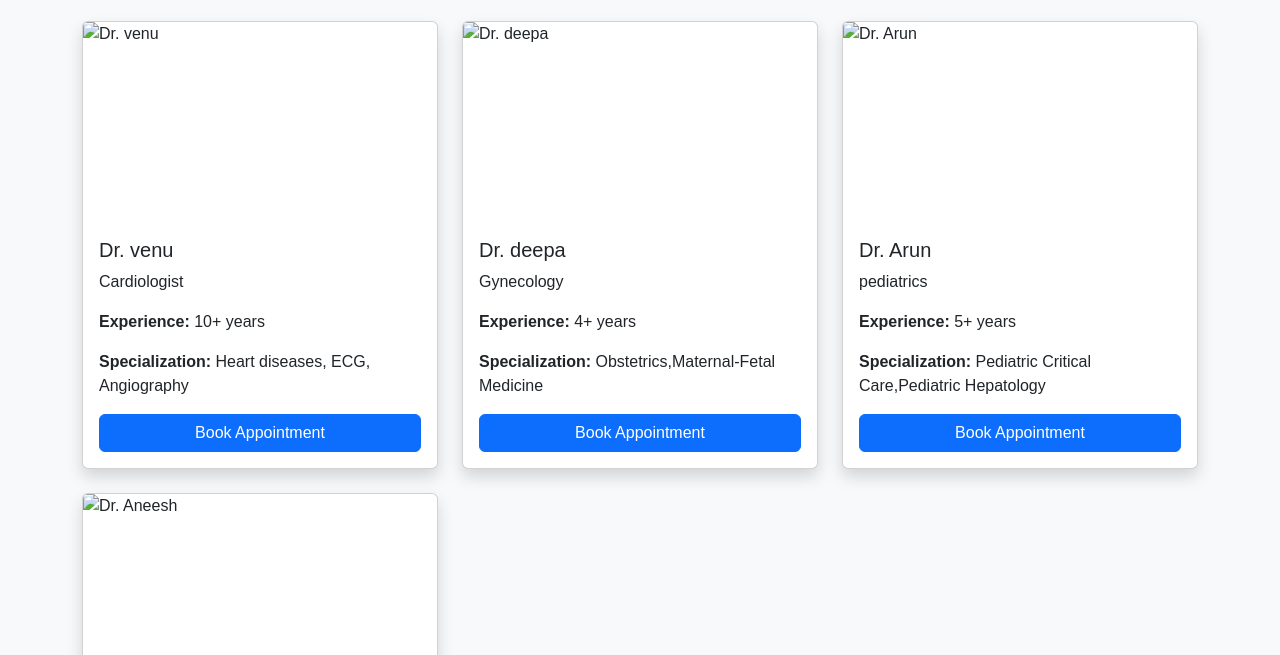
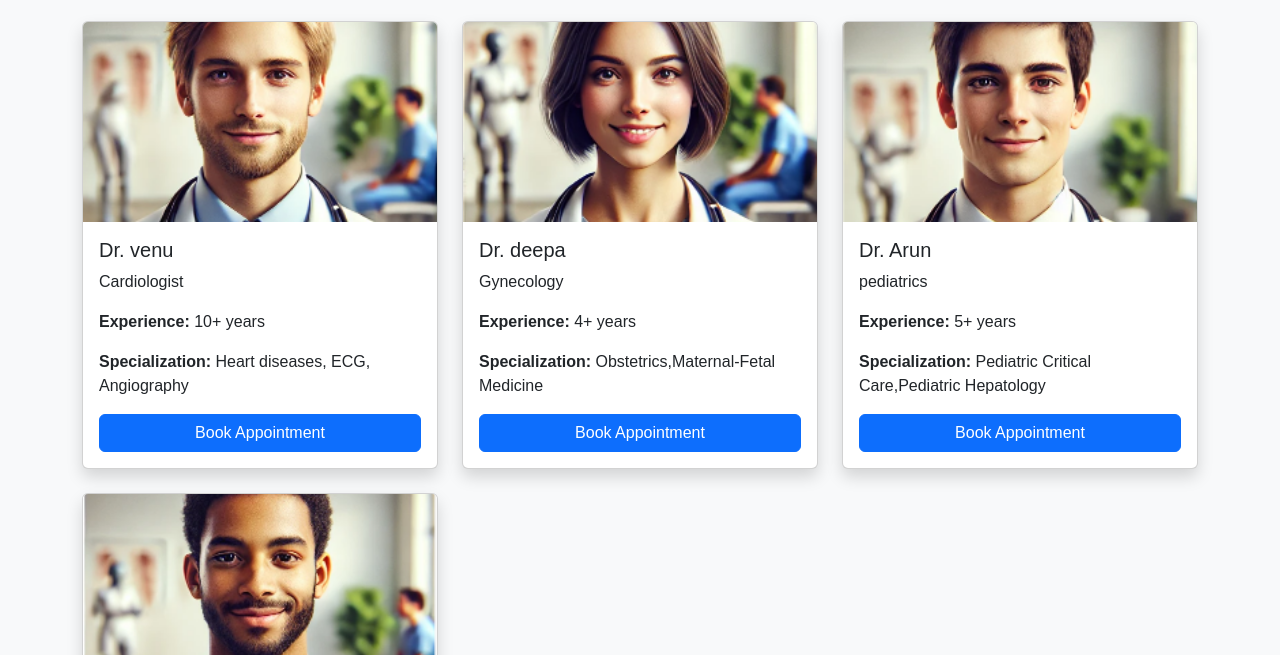
Before and after one commit to suryajithsurendran/suryajithsurendran, a plain HTML site: page consultation.html in a window 1280 px wide. Shown: the part 145-800 px from the top of the page. Drawn offline with nearby package versions, Linux system fonts and the light colour scheme.

Commit message:
Update consultation.html

```diff
--- a/consultation.html
+++ b/consultation.html
@@ -19,7 +19,7 @@
         <div class="row">
             <div class="col-md-4 mb-4">
                 <div class="card shadow">
-                    <img src="venu.jpg" class="card-img-top" alt="Dr. venu">
+                    <img src="venu.png" class="card-img-top" alt="Dr. venu">
                     <div class="card-body">
                         <h5 class="card-title">Dr. venu</h5>
                         <p class="card-text">Cardiologist</p>
@@ -31,7 +31,7 @@
             </div>
             <div class="col-md-4 mb-4">
                 <div class="card shadow">
-                    <img src="doctor2.jpg" class="card-img-top" alt="Dr. deepa">
+                    <img src="deepa.png" class="card-img-top" alt="Dr. deepa">
                     <div class="card-body">
                         <h5 class="card-title">Dr. deepa</h5>
                         <p class="card-text">Gynecology</p>
@@ -43,7 +43,7 @@
             </div>
             <div class="col-md-4 mb-4">
                 <div class="card shadow">
-                    <img src="doctor2.jpg" class="card-img-top" alt="Dr. Arun">
+                    <img src="arun.png" class="card-img-top" alt="Dr. Arun">
                     <div class="card-body">
                         <h5 class="card-title">Dr. Arun</h5>
                         <p class="card-text">pediatrics</p>
@@ -55,7 +55,7 @@
             </div>
 			<div class="col-md-4 mb-4">
                 <div class="card shadow">
-                    <img src="doctor2.jpg" class="card-img-top" alt="Dr. Aneesh">
+                    <img src="aneesh.png" class="card-img-top" alt="Dr. Aneesh">
                     <div class="card-body">
                         <h5 class="card-title">Dr. Aneesh</h5>
                         <p class="card-text">Gastroenterology</p>
```
